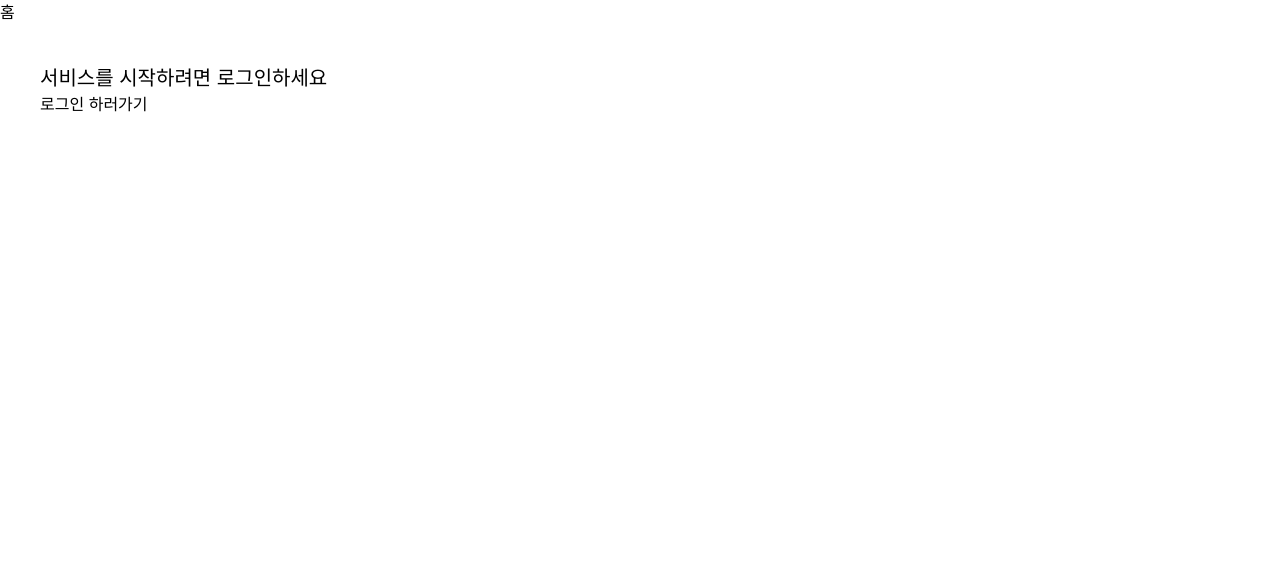
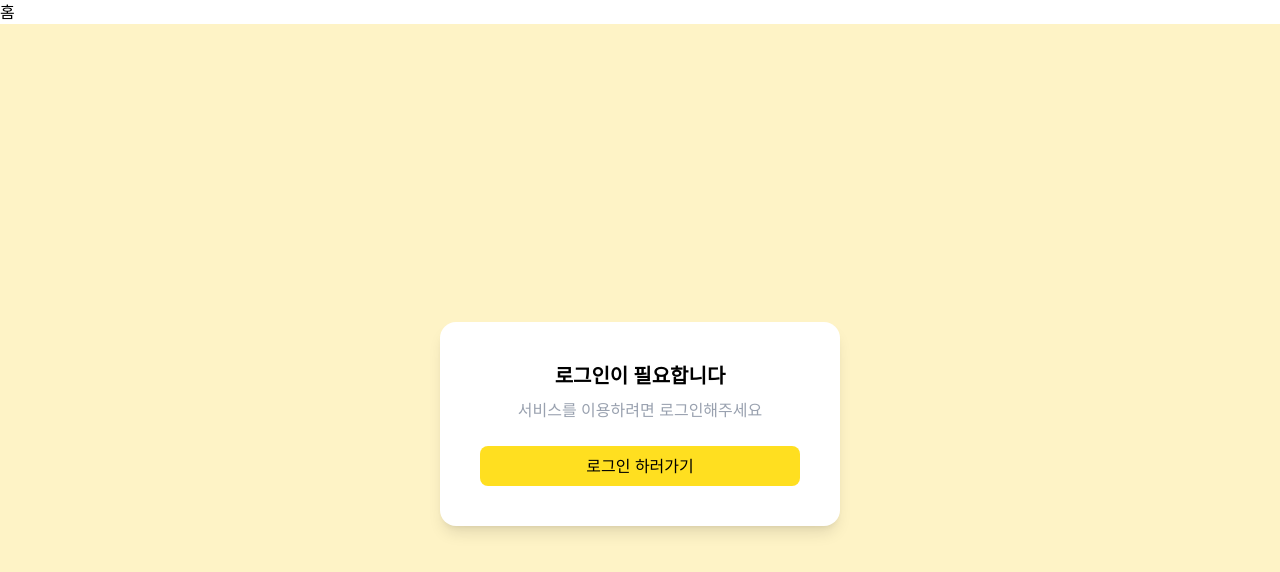
Before and after one commit to Likelion-YeungNam-Univ/14th-fe-assginment-6, a React (Vite) app: page / in a window 1280 px wide. Shown: the top 572 px of the page. Built offline with nearby package versions, Linux system fonts and the light colour scheme.

Commit message:
feat: home UI 구현 및 기능 수정

```diff
--- a/src/Home.jsx
+++ b/src/Home.jsx
@@ -1,29 +1,36 @@
-import { useNavigate, useLocation } from "react-router-dom";
+import { useNavigate } from "react-router-dom";
 
 const Home = () => {
   const navigate = useNavigate();
-  const location = useLocation();
 
-  const username = location.state?.username;
+  const user = JSON.parse(localStorage.getItem("user"));
+  const username = user?.username;
 
   return (
-    <div className="p-10">
+    <div className="min-h-screen bg-amber-100 flex items-center justify-center">
+      <div className="bg-white p-10 rounded-2xl shadow-lg w-[400px] text-center">
 
         {username ? (
           <>
-          <h1 className="text-2xl font-bold">
-            환영합니다, {username}님!
+            <h1 className="text-2xl font-bold mb-2">
+              환영합니다, <span className="text-yellow-500">{username}</span>님!
             </h1>
-          <p>서비스를 자유롭게 이용하세요.</p>
+            <p className="text-gray-500 mb-6">
+              서비스를 자유롭게 이용하세요 🙂
+            </p>
           </>
         ) : (
           <>
-          <h1 className="text-xl">
-            서비스를 시작하려면 로그인하세요
+            <h1 className="text-xl font-semibold mb-2">
+              로그인이 필요합니다
             </h1>
+            <p className="text-gray-400 mb-6">
+              서비스를 이용하려면 로그인해주세요
+            </p>
 
             <button
               onClick={() => navigate("/login")}
+              className="w-full bg-yellow-300 hover:bg-yellow-400 text-black py-2 rounded-lg transition"
             >
               로그인 하러가기
             </button>
@@ -31,6 +38,7 @@ const Home = () => {
         )}
 
       </div>
+    </div>
   );
 };
 
```
Lines whose indentation alone changed are shown as unchanged.
